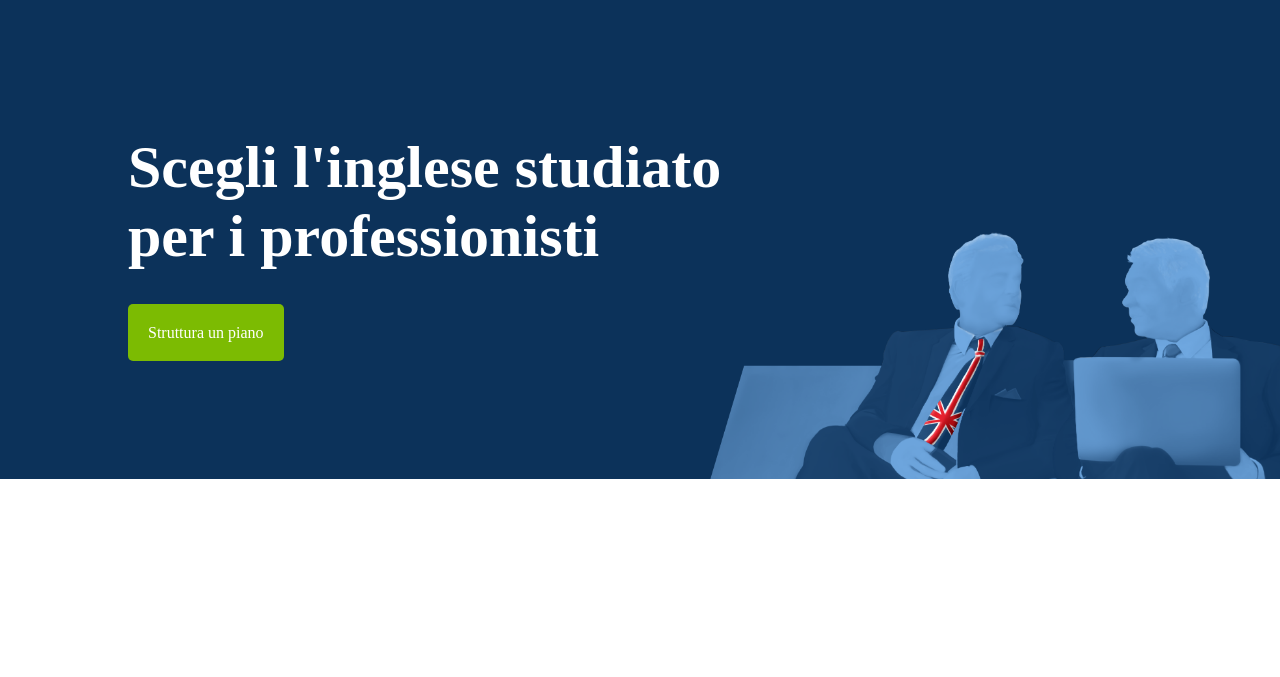
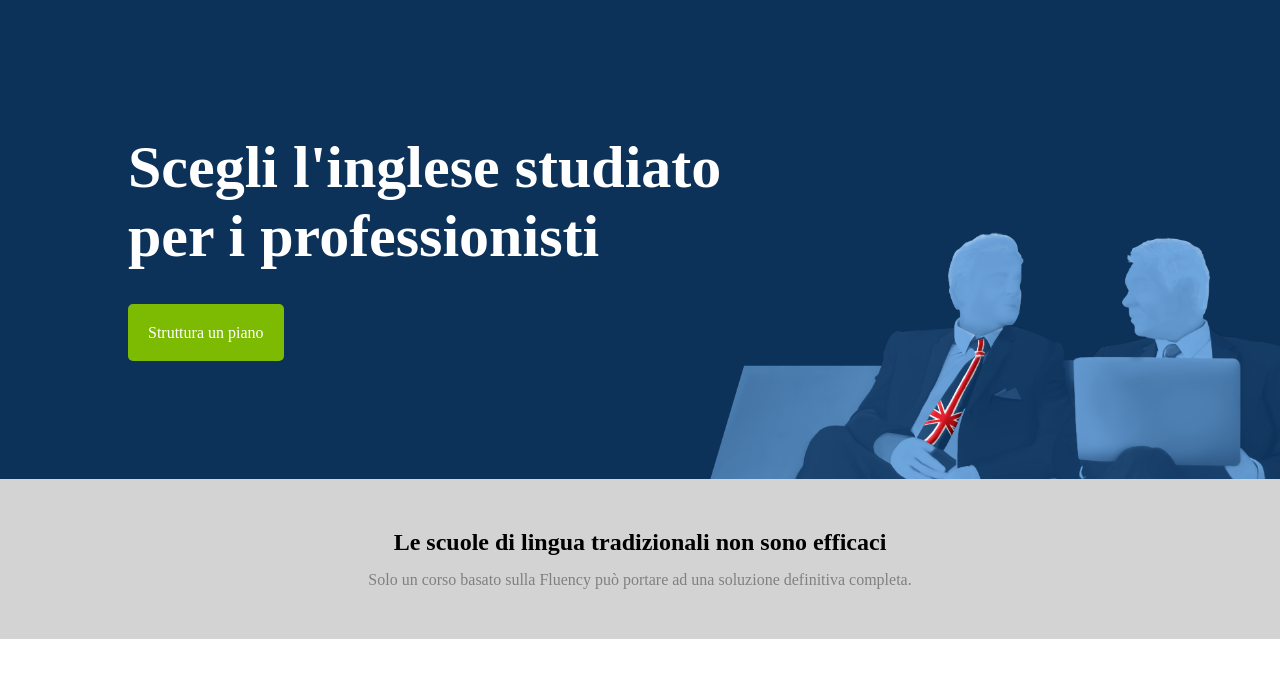
Before and after one commit to edoardocollo/htmlcss-fluentify, a plain HTML site: page index.html in a window 1280 px wide. Shown: the part 81-758 px from the top of the page. Drawn offline with Linux system fonts and the light colour scheme.

Commit message:
motto_container structure ^ style

```diff
--- a/css/styles.css
+++ b/css/styles.css
@@ -38,6 +38,9 @@ background-color: #D3D3D3;
 }
 .white_text {
   color: white;
+}
+.gray_text {
+  color: grey;
 }
 .btn_white {
   border: 1px solid white;
@@ -99,4 +102,11 @@ background-color: #D3D3D3;
 #hero_text h1 {
   margin-bottom: 40px;
 }
+#motto_container {
+  text-align: center;
+  padding: 50px 0;
+}
+#motto_container h2 {
+  margin-bottom: 15px;
+}
 /* /header section */
--- a/index.html
+++ b/index.html
@@ -56,8 +56,9 @@
       <!-- hero container section -->
 
       <!-- motto section -->
-      <div id="motto_container">
-        <h2></h2>
+      <div id="motto_container" class="bg_grey">
+        <h2>Le scuole di lingua tradizionali non sono efficaci</h2>
+        <p class="gray_text">Solo un corso basato sulla Fluency può portare ad una soluzione definitiva completa.</p>
       </div>
       <!-- /motto section -->
 
```
